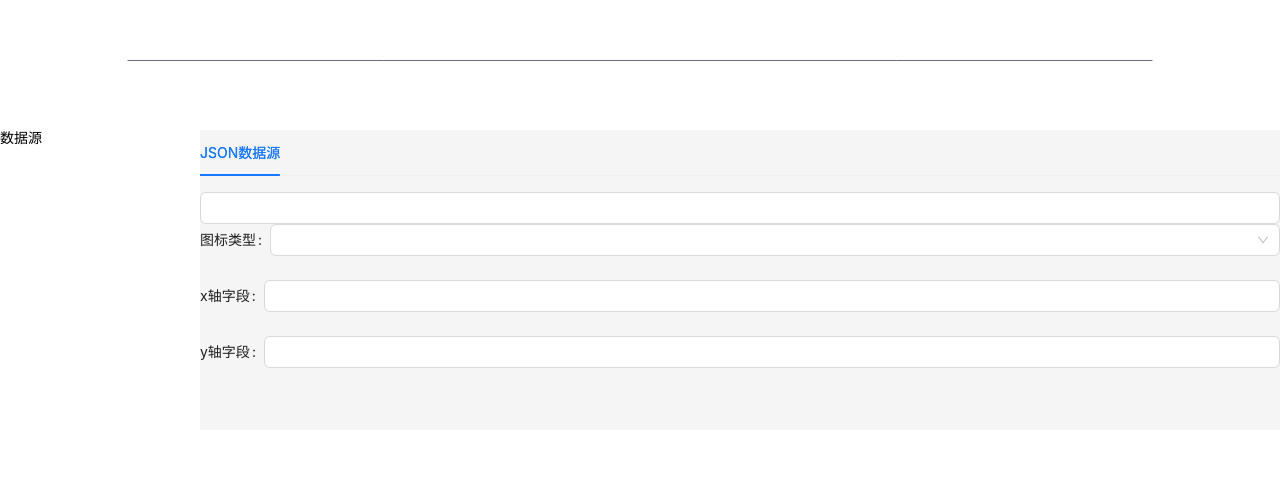
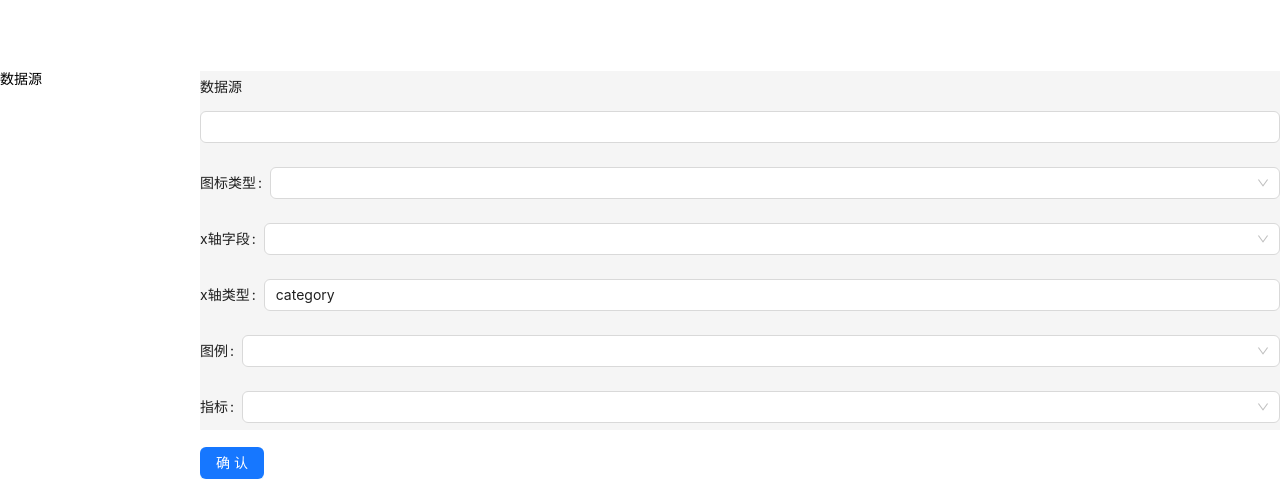
Before and after one commit to shenjo/Javascript_test_study, a Next.js app: page /chart-design in a window 1280 px wide. Shown: the part 370-849 px from the top of the page. Before the commit the page ends 800 px from the top, so only its background shows below. Built offline with nearby package versions, Linux system fonts and the light colour scheme.

Commit message:
添加对饼图的处理

```diff
--- a/client/modules/chart-designer/components/ChartDataSource.tsx
+++ b/client/modules/chart-designer/components/ChartDataSource.tsx
@@ -1,4 +1,4 @@
-import { Tabs } from 'antd';
+import { Tabs, Form } from 'antd';
 import type { TabsProps } from 'antd';
 import JsonDataSource from './data-source/JsonDataSource';
 
@@ -13,6 +13,9 @@ export default function ChartDataSource (props: ChartSetting) {
   ];
 
   return (
-    <Tabs items={items} />
+    <Form.Item label={'数据源'} labelCol={{ span: 24 }}>
+      <JsonDataSource value={value} onChange={onChange} />
+      {/*<Tabs items={items} />*/}
+    </Form.Item>
   );
 }
--- a/client/modules/chart-designer/components/ChartOptions.tsx
+++ b/client/modules/chart-designer/components/ChartOptions.tsx
@@ -1,25 +1,61 @@
-import { Layout } from 'antd';
+import { Button, Layout } from 'antd';
 import styles from '../index.module.less';
 import ChartDataSource from './ChartDataSource';
-import { useEffect, useState } from 'react';
+import { useState } from 'react';
 import SeriesSetting from './SeriesSetting';
+import { buildSeries } from '@/modules/chart-designer/components/utils/seriesUtils';
+import { buildDataSource } from '@/modules/chart-designer/components/utils/datasourceUtils';
 
 const { Sider, Content } = Layout;
 
 export default function ChartOptions (props: ChartSetting) {
-  const [dataset, setDataset] = useState<any[]>([]);
-  const [xAxis, setXAxis] = useState<any>({ type: 'category' });
-  const [yAxis, setYAxis] = useState<any>({});
-  const [series, setSeries] = useState<any[]>([]);
+  const [dataSource, setDataSource] = useState<any[]>([]);
+  const [setting, setSettings] = useState<Partial<IUserSetting>>({ dataIndex: 0 });
 
-  useEffect(() => {
-    props.onChange({
-      dataset: dataset[0],
-      xAxis,
-      yAxis,
+  const generateChartOptions = () => {
+    const { dimension, xAxisLabel, yAxisLabel, chartType, xAxisType } = setting;
+    let usedDataSource = [{ source: buildDataSource(dataSource, chartType!, xAxisLabel, yAxisLabel) }];
+    // setting.
+    let series: any[] = [];
+    if (dimension) {
+      let result: any = {};
+      // 数据按维度分组
+      dataSource.forEach((currentValue) => {
+        const item = result[currentValue[dimension]];
+        if (item) {
+          item.push(currentValue);
+        } else {
+          result[currentValue[dimension]] = [currentValue];
+        }
+      });
+
+      const originLength = usedDataSource.length;
+      Object.keys(result).forEach((key, index) => {
+        // 如果是时间类的，数据要按照时间排序下，要不然echarts会错乱
+        const data = xAxisType === 'time' ? result[key].sort((a: any, b: any) => a[xAxisLabel as string] - b[xAxisLabel as string]) : result[key];
+
+        usedDataSource.push({ source: data });
+        series.push(buildSeries(chartType!, xAxisLabel!, yAxisLabel!, index + originLength));
+      });
+      // dataSource
+      // const d = dataSource.map(item=>)
+    } else {
+      series.push(buildSeries(chartType!, xAxisLabel!, yAxisLabel!, 0));
+    }
+    // 加一些处理器
+
+    const option = {
+      tooltip: {},
+      legend: {},
+      dataset: usedDataSource,
+      xAxis: chartType === 'pie' ? { show: false } : { type: xAxisType || 'category' },
+      yAxis: chartType === 'pie' ? { show: false } : {},
       series
-    });
-  }, [dataset, xAxis, yAxis, series]);
+    };
+    console.log('shenjo test', option);
+
+    props.onChange(option);
+  };
 
   return (
     <Layout className={styles['options-root']}>
@@ -27,8 +63,10 @@ export default function ChartOptions (props: ChartSetting) {
         <div>数据源</div>
       </Sider>
       <Content>
-        <ChartDataSource value={dataset} onChange={setDataset} />
-        <SeriesSetting value={series} onChange={setSeries} />
+        <ChartDataSource value={''} onChange={setDataSource} />
+        <SeriesSetting dataSource={dataSource} value={''} onChange={setSettings} />
+
+        <Button type={'primary'} onClick={generateChartOptions}>确认</Button>
       </Content>
     </Layout>
   );
--- a/client/modules/chart-designer/components/SeriesSetting.tsx
+++ b/client/modules/chart-designer/components/SeriesSetting.tsx
@@ -1,37 +1,55 @@
 import { Form, Select, Input } from 'antd';
 import type { FormProps } from 'antd';
+import { useEffect, useState } from 'react';
 
 const { Item } = Form;
 const chartTypes = [
   { value: 'line', label: '折线图' },
   { value: 'bar', label: '柱状图' },
+  { value: 'scatter', label: '散点图' },
+  { value: 'pie', label: '饼图' },
 ];
-export default function SeriesSetting (props: ChartSetting) {
-  const { value, onChange } = props;
+export default function SeriesSetting (props: ChartSetting & any) {
+  const { value, onChange, dataSource } = props;
+  const [fields, setFields] = useState<any[]>([]);
 
   const onSeriesChange: FormProps['onValuesChange'] = (changedValue, value) => {
-    const { xLabel, yLabel, ...rest } = value;
-    const seriesItem = {
-      encode: {
-        x: xLabel,
-        y: yLabel
-      },
-      ...rest
-    };
-    onChange([seriesItem]);
+    onChange(value);
+    // const { xLabel, yLabel, ...rest } = value;
+    // const seriesItem = {
+    //   encode: {
+    //     x: xLabel,
+    //     y: yLabel
+    //   },
+    //   ...rest
+    // };
+    // onChange([seriesItem]);
   };
 
+  useEffect(() => {
+    if (dataSource?.length) {
+      setFields(Object.keys(dataSource[0]).map(key => ({ label: key, value: key })));
+    }
+  }, [dataSource]);
+
   return (
-    <Form onValuesChange={onSeriesChange} defaultValue={value}>
-      <Item label={'图标类型'} name={'type'}>
-        <Select options={chartTypes} />
+    <Form onValuesChange={onSeriesChange} initialValues={{ xAxisType: 'category' }}>
+      <Item label={'图标类型'} name={'chartType'}>
+        <Select options={chartTypes} allowClear />
       </Item>
-      <Item label={'x轴字段'} name={'xLabel'}>
+      <Item label={'x轴字段'} name={'xAxisLabel'}>
+        <Select options={fields} allowClear />
+      </Item>
+      <Item label={'x轴类型'} name={'xAxisType'}>
         <Input />
       </Item>
-      <Item label={'y轴字段'} name={'yLabel'}>
-        <Input />
+      <Item label={'图例'} name={'dimension'}>
+        <Select options={fields} allowClear />
       </Item>
+      <Item label={'指标'} name={'yAxisLabel'}>
+        <Select options={fields} allowClear />
+      </Item>
+
     </Form>
   );
 }
--- /dev/null
+++ b/client/modules/chart-designer/components/utils/datasourceUtils.ts
@@ -0,0 +1,7 @@
+export function buildDataSource (data: any[], chartType: string, xField?: string, yField?: string) {
+  if (chartType === 'pie' && xField && yField) {
+    // 如果是饼图，格式化下数据
+    return data.map(item => ({ label: item[xField], value: item[yField] }));
+  }
+  return data;
+}
--- /dev/null
+++ b/client/modules/chart-designer/components/utils/seriesUtils.ts
@@ -0,0 +1,11 @@
+export function buildSeries (chartType: string, xField: string, yField: string, dataIndex?: number) {
+  const encode = chartType === 'pie' ? undefined : {
+    x: xField,
+    y: yField
+  };
+  return {
+    type: chartType,
+    ...encode,
+    datasetIndex: dataIndex
+  };
+}
```
Also changed, not shown: client/mock/mockSaleData.ts (added, +68 -0 lines), client/modules/learn-echarts/line-chart/index.tsx (+36 -10 lines), client/modules/seniors/sale/index.tsx (+2 -35 lines), types/index.d.ts (+19 -0 lines).
